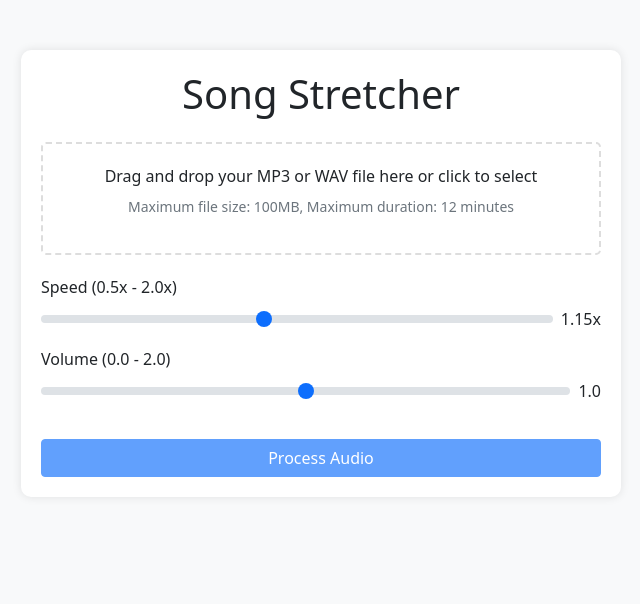
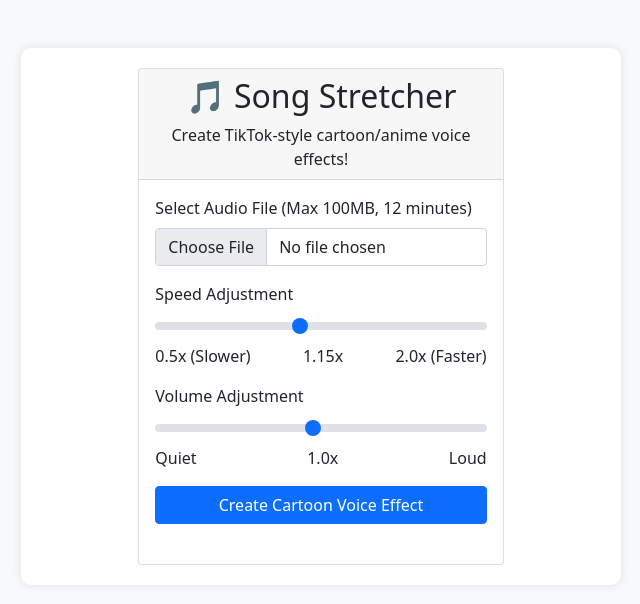
Before and after one commit to EsstafaSoufiane/SongStretcher, a Flask app: page / in a window 1280 px wide. Shown: the top 604 px of the page, without its empty margins (319-959 px from the left). Run offline with Flask 2, Linux system fonts and the light colour scheme; parts of the project's set-up code (start-up, migrations or seed data) failed here and were passed over.

Commit message:
Add TikTok-style cartoon/anime voice effect and update UI

```diff
--- a/app.py
+++ b/app.py
@@ -128,31 +128,40 @@
     return memory_usage
 
 def process_audio_with_ffmpeg(input_path, output_path, speed, volume):
-    """Process audio file using FFmpeg with memory-efficient settings"""
+    """Process audio file using FFmpeg with cartoon/anime voice effect"""
     try:
-        # Log memory usage before processing
         logger.info(f"Current memory usage: {check_memory_usage():.2f} MB")
 
-        # Get FFmpeg path
-        ffmpeg_path = 'ffmpeg'  # Using system FFmpeg
+        ffmpeg_path = 'ffmpeg'
         logger.info(f"Using FFmpeg at: {ffmpeg_path}")
 
-        # Construct FFmpeg command with memory-efficient settings
+        # Complex filter for cartoon/anime voice effect:
+        # 1. Speed adjustment (atempo)
+        # 2. Pitch shifting (asetrate, aresample)
+        # 3. Echo/reverb effect (aecho)
+        # 4. Volume adjustment
+        filter_complex = (
+            f"asetrate=44100*1.3,aresample=44100,"  # Pitch up
+            f"atempo={speed},"  # Speed adjustment
+            f"aecho=0.8:0.8:40|50|70:0.4|0.3|0.2,"  # Echo effect
+            f"volume={volume},"  # Volume adjustment
+            f"highpass=f=300,lowpass=f=4000"  # EQ adjustment
+        )
+
         command = [
             ffmpeg_path,
             '-i', input_path,
-            '-filter:a', f'atempo={speed},volume={volume}',
-            '-y',  # Overwrite output file
-            '-progress', 'pipe:1',  # Show progress
+            '-filter_complex', filter_complex,
+            '-y',
+            '-progress', 'pipe:1',
             '-loglevel', 'info',
-            '-threads', '2',  # Limit threads
-            '-compression_level', '6',  # Balanced compression
+            '-threads', '2',
+            '-compression_level', '6',
             output_path
         ]
 
         logger.info(f"Running FFmpeg command: {' '.join(command)}")
 
-        # Run FFmpeg command
         process = subprocess.Popen(
             command,
             stdout=subprocess.PIPE,
@@ -160,15 +169,12 @@
             universal_newlines=True
         )
 
-        # Monitor the process
         stdout, stderr = process.communicate()
 
-        # Check if process was successful
         if process.returncode != 0:
             logger.error(f"FFmpeg error: {stderr}")
             return False
 
-        # Log memory usage after processing
         logger.info(f"Current memory usage after processing: {check_memory_usage():.2f} MB")
         return True
 
@@ -176,7 +182,6 @@
         logger.error(f"Error in process_audio_with_ffmpeg: {str(e)}")
         return False
     finally:
-        # Force garbage collection
         gc.collect()
 
 def process_audio_job(input_path, output_path, speed, volume):
--- a/templates/index.html
+++ b/templates/index.html
@@ -47,39 +47,47 @@
     </style>
 </head>
 <body>
-    <div class="container">
-        <h1 class="text-center mb-4">Song Stretcher</h1>
-
-        <form id="upload-form">
-            <div class="upload-area" id="drop-zone">
-                <p class="mb-0">Drag and drop your MP3 or WAV file here or click to select</p>
-                <p class="text-muted small mt-2">Maximum file size: 100MB, Maximum duration: 12 minutes</p>
-                <input type="file" id="file-input" accept=".mp3,.wav" hidden>
-                <div id="file-name"></div>
+    <div class="container mt-5">
+        <div class="row justify-content-center">
+            <div class="col-md-8">
+                <div class="card">
+                    <div class="card-header text-center">
+                        <h2>🎵 Song Stretcher</h2>
+                        <p class="mb-0">Create TikTok-style cartoon/anime voice effects!</p>
+                    </div>
+                    <div class="card-body">
+                        <form id="uploadForm" class="mb-4">
+                            <div class="mb-3">
+                                <label for="fileInput" class="form-label">Select Audio File (Max 100MB, 12 minutes)</label>
+                                <input type="file" class="form-control" id="fileInput" accept="audio/*" required>
                             </div>
 
                             <div class="mb-3">
-                <label for="speed-range" class="form-label">Speed (0.5x - 2.0x)</label>
-                <div class="d-flex align-items-center">
-                    <input type="range" class="form-range flex-grow-1" id="speed-range" min="0.5" max="2.0" step="0.05" value="1.15">
-                    <span id="speed-value" class="ms-2">1.15x</span>
+                                <label for="speedRange" class="form-label">Speed Adjustment</label>
+                                <input type="range" class="form-range" id="speedRange" min="0.5" max="2.0" step="0.05" value="1.15">
+                                <div class="d-flex justify-content-between">
+                                    <span>0.5x (Slower)</span>
+                                    <span id="speedValue">1.15x</span>
+                                    <span>2.0x (Faster)</span>
                                 </div>
                             </div>
 
                             <div class="mb-3">
-                <label for="volume-range" class="form-label">Volume (0.0 - 2.0)</label>
-                <div class="d-flex align-items-center">
-                    <input type="range" class="form-range flex-grow-1" id="volume-range" min="0" max="2.0" step="0.05" value="1.0">
-                    <span id="volume-value" class="ms-2">1.0</span>
+                                <label for="volumeRange" class="form-label">Volume Adjustment</label>
+                                <input type="range" class="form-range" id="volumeRange" min="0.1" max="2.0" step="0.1" value="1.0">
+                                <div class="d-flex justify-content-between">
+                                    <span>Quiet</span>
+                                    <span id="volumeValue">1.0x</span>
+                                    <span>Loud</span>
                                 </div>
                             </div>
 
-            <div class="btn-group" role="group">
-                <button type="button" class="btn btn-primary" onclick="processAudio()" disabled id="speedup-btn">
-                    Process Audio
+                            <div class="d-grid">
+                                <button type="button" class="btn btn-primary" id="speedupBtn">
+                                    Create Cartoon Voice Effect
                                 </button>
                             </div>
-
+                        </form>
                         <div id="loading" class="text-center">
                             <div class="spinner-border text-primary" role="status">
                                 <span class="visually-hidden">Loading...</span>
@@ -89,14 +97,17 @@
                                 <div class="progress-bar" role="progressbar" style="width: 0%" aria-valuenow="0" aria-valuemin="0" aria-valuemax="100"></div>
                             </div>
                         </div>
-        </form>
+                    </div>
+                </div>
+            </div>
+        </div>
     </div>
 
     <script>
         const dropZone = document.getElementById('drop-zone');
-        const fileInput = document.getElementById('file-input');
+        const fileInput = document.getElementById('fileInput');
         const fileName = document.getElementById('file-name');
-        const speedupBtn = document.getElementById('speedup-btn');
+        const speedupBtn = document.getElementById('speedupBtn');
         const loading = document.getElementById('loading');
 
         // Handle drag and drop
@@ -128,10 +139,10 @@
         });
 
         // Handle speed and volume range inputs
-        const speedRange = document.getElementById('speed-range');
-        const volumeRange = document.getElementById('volume-range');
-        const speedValue = document.getElementById('speed-value');
-        const volumeValue = document.getElementById('volume-value');
+        const speedRange = document.getElementById('speedRange');
+        const volumeRange = document.getElementById('volumeRange');
+        const speedValue = document.getElementById('speedValue');
+        const volumeValue = document.getElementById('volumeValue');
 
         speedRange.addEventListener('input', (e) => {
             speedValue.textContent = `${e.target.value}x`;
@@ -232,6 +243,8 @@
                 speedupBtn.disabled = false;
             }
         }
+
+        speedupBtn.addEventListener('click', processAudio);
     </script>
 </body>
 </html>
```
Lines whose indentation alone changed are shown as unchanged.
